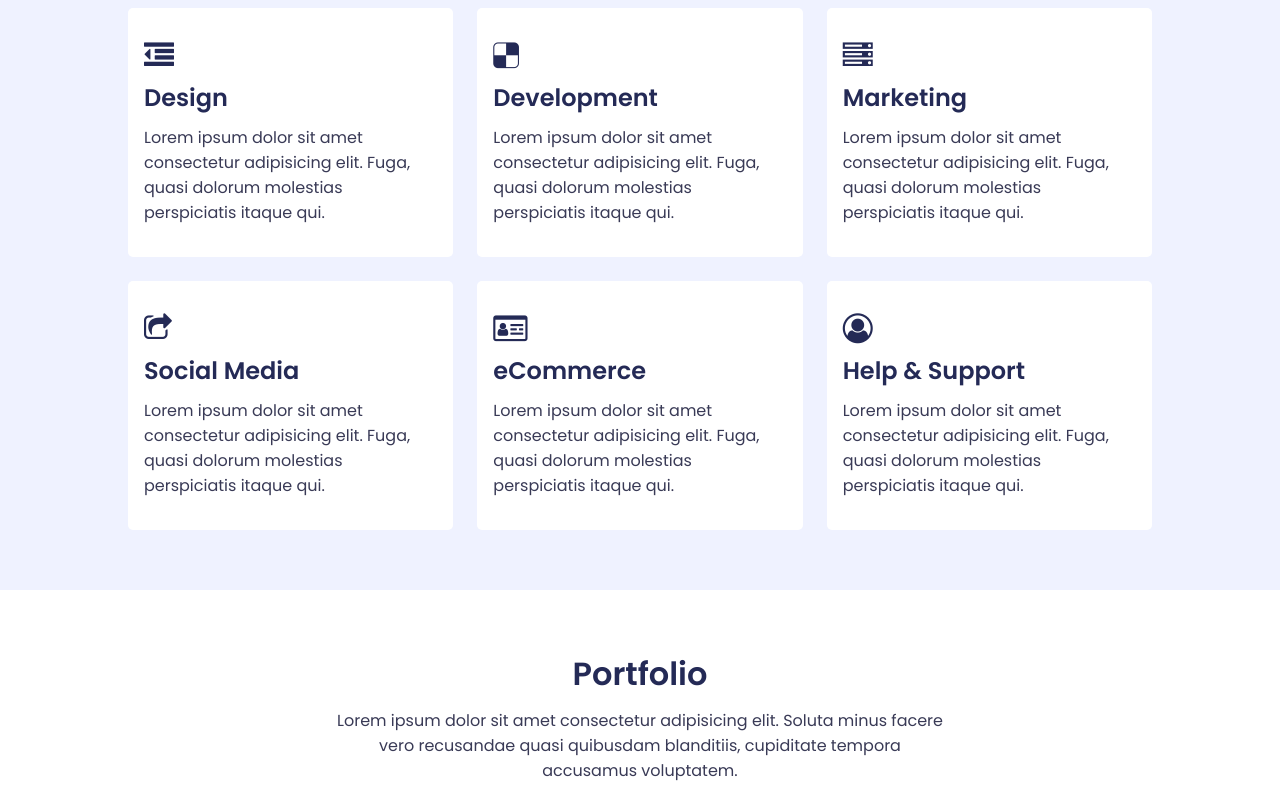
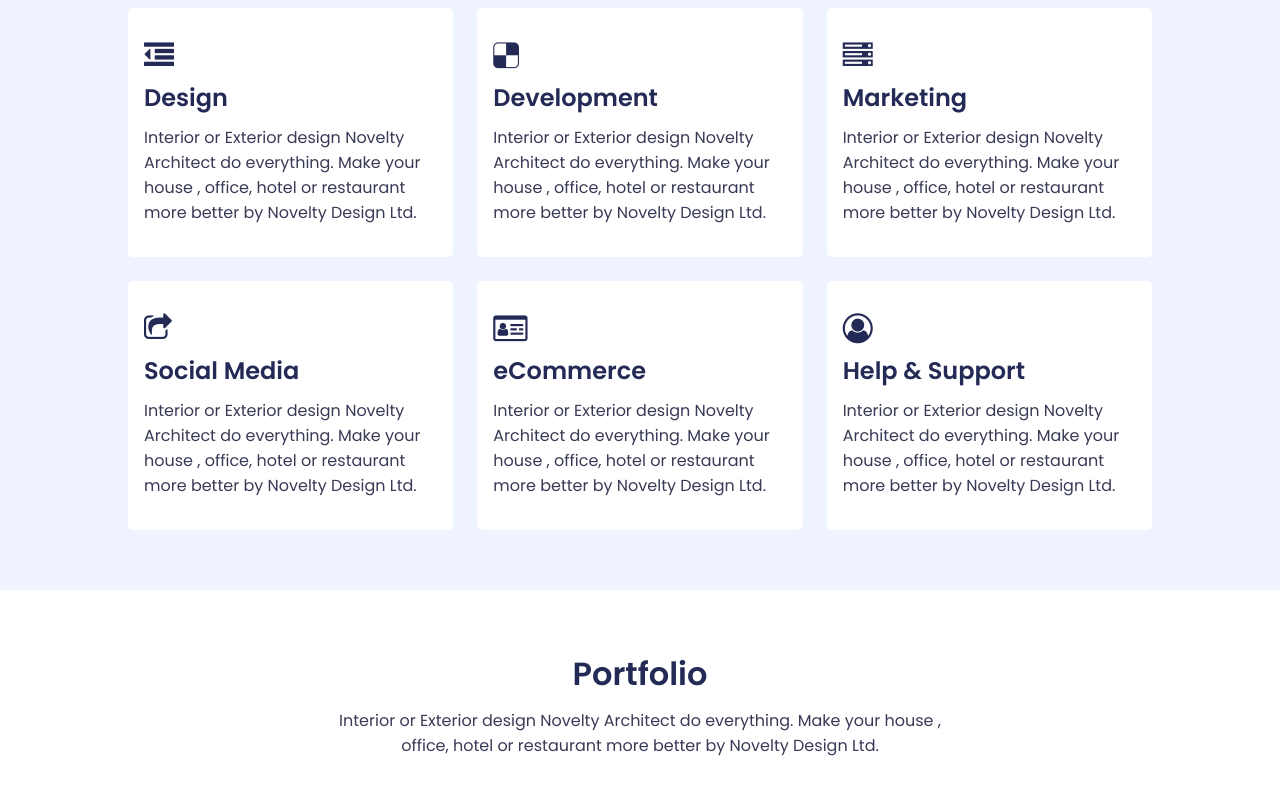
Before and after one commit to zakiaaktar/novelty-design, a plain HTML site: page index.html in a window 1280 px wide. Shown: the part 1020-1820 px from the top of the page. Drawn offline with nearby package versions, Linux system fonts and the light colour scheme.

Commit message:
portfolio section add

```diff
--- a/index.html
+++ b/index.html
@@ -43,7 +43,7 @@
                 <h3>Design Your Dream!!!!!</h3>
                 <h1>Create Amazing <br> Interior & Exterior Design</h1>
                 <p>Interior or Exterior design Novelty Architect do everything. Make your house , office, hotel or restaurant more better by Novelty Design Ltd.</p>
-                <button class="ctn">Learn More</button>
+                <button class="ctn">Learn More.....</button>
             </div>
 
         </div>
@@ -54,51 +54,38 @@
         <div class="container">
             <div data-aos="fade-down" class="title">
                 <h1>How Can We Help You</h1>
-                <p>Interior or Exterior design Novelty Architect do everything. Make your house , office, hotel or
-                    restaurant more better by Novelty Design Ltd.</p>
+                <p>Interior or Exterior design Novelty Architect do everything. Make your house , office, hotel or restaurant more better by Novelty Design Ltd.</p>
             </div>
             <div class="services-wrapper grid">
                 <div data-aos="fade-right" class="service">
                     <i class="fa fa-outdent" aria-hidden="true"></i>
                     <h1>Design</h1>
-                    <p>Lorem ipsum dolor sit amet consectetur adipisicing elit. Fuga, quasi dolorum molestias
-                        perspiciatis
-                        itaque qui.</p>
+                    <p>Interior or Exterior design Novelty Architect do everything. Make your house , office, hotel or restaurant more better by Novelty Design Ltd.</p>
                 </div>
                 <div data-aos="fade-down" class="service">
                     <i class="fa fa-delicious" aria-hidden="true"></i>
                     <h1>Development</h1>
-                    <p>Lorem ipsum dolor sit amet consectetur adipisicing elit. Fuga, quasi dolorum molestias
-                        perspiciatis
-                        itaque qui.</p>
+                    <p>Interior or Exterior design Novelty Architect do everything. Make your house , office, hotel or restaurant more better by Novelty Design Ltd.</p>
                 </div>
                 <div data-aos="fade-left" class="service">
                     <i class="fa fa-server" aria-hidden="true"></i>
                     <h1>Marketing</h1>
-                    <p>Lorem ipsum dolor sit amet consectetur adipisicing elit. Fuga, quasi dolorum molestias
-                        perspiciatis
-                        itaque qui.</p>
+                    <p>Interior or Exterior design Novelty Architect do everything. Make your house , office, hotel or restaurant more better by Novelty Design Ltd.</p>
                 </div>
                 <div data-aos="fade-right" class="service">
                     <i class="fa fa-share-square-o" aria-hidden="true"></i>
                     <h1>Social Media</h1>
-                    <p>Lorem ipsum dolor sit amet consectetur adipisicing elit. Fuga, quasi dolorum molestias
-                        perspiciatis
-                        itaque qui.</p>
+                    <p>Interior or Exterior design Novelty Architect do everything. Make your house , office, hotel or restaurant more better by Novelty Design Ltd.</p>
                 </div>
                 <div data-aos="fade-down" class="service">
                     <i class="fa fa-id-card-o" aria-hidden="true"></i>
                     <h1>eCommerce</h1>
-                    <p>Lorem ipsum dolor sit amet consectetur adipisicing elit. Fuga, quasi dolorum molestias
-                        perspiciatis
-                        itaque qui.</p>
+                    <p>Interior or Exterior design Novelty Architect do everything. Make your house , office, hotel or restaurant more better by Novelty Design Ltd.</p>
                 </div>
                 <div data-aos="fade-left" class="service">
                     <i class="fa fa-user-circle-o" aria-hidden="true"></i>
                     <h1>Help & Support</h1>
-                    <p>Lorem ipsum dolor sit amet consectetur adipisicing elit. Fuga, quasi dolorum molestias
-                        perspiciatis
-                        itaque qui.</p>
+                    <p>Interior or Exterior design Novelty Architect do everything. Make your house , office, hotel or restaurant more better by Novelty Design Ltd.</p>
                 </div>
             </div>
         </div>
@@ -109,8 +96,7 @@
         <div class="container">
             <div data-aos="fade-down" class="title">
                 <h1>Portfolio</h1>
-                <p>Lorem ipsum dolor sit amet consectetur adipisicing elit. Soluta minus facere vero recusandae quasi
-                    quibusdam blanditiis, cupiditate tempora accusamus voluptatem.</p>
+                <p>Interior or Exterior design Novelty Architect do everything. Make your house , office, hotel or restaurant more better by Novelty Design Ltd.</p>
             </div>
             <div class="portfolio-wrapper grid">
                 <img data-aos="zoom-in" src="./img/img1.jpg" alt="">
@@ -119,7 +105,7 @@
                 <img data-aos="zoom-in" src="./img/img4.jpg" alt="">
             </div>
             <div data-aos="zoom-in" class="button-wrapper">
-                <button class="ctn">Explore More</button>
+                <button class="ctn">Explore More.....</button>
             </div>
         </div>
     </section>
@@ -128,8 +114,7 @@
         <div class="container">
             <div data-aos="fade-down" class="title">
                 <h1>Our Customers</h1>
-                <p>Lorem ipsum dolor sit amet consectetur adipisicing elit. Nulla modi aperiam at quo voluptate debitis
-                    fugit cumque eaque exercitationem accusamus.</p>
+                <p>Interior or Exterior design Novelty Architect do everything. Make your house , office, hotel or restaurant more better by Novelty Design Ltd.</p>
             </div>
             <div class="customers-wrapper grid">
                 <img data-aos="zoom-in" src="./img/customer1.png" alt="">
@@ -145,9 +130,7 @@
         <div class="container">
             <div data-aos="fade-up" class="title">
                 <h1>"Amazing Desing & Quality Work"</h1>
-                <p>Lorem ipsum dolor sit, amet consectetur adipisicing elit. Aperiam pariatur laborum eius aliquid
-                    iusto, culpa nam error quidem cumque animi beatae omnis optio inventore asperiores harum fugiat
-                    necessitatibus, libero enim.</p>
+                <p>Interior or Exterior design Novelty Architect do everything. Make your house , office, hotel or restaurant more better by Novelty Design Ltd.</p>
             </div>
             <div data-aos="fade-down" class="review">
                 <img src="./img/people1.png" alt="">
@@ -162,10 +145,9 @@
         <div data-aos="flip-down" class="ctn-wrapper">
             <div class="text">
                 <h1>Would you like to start a project with us?</h1>
-                <p>Lorem ipsum dolor sit amet consectetur adipisicing elit. Libero non itaque odit commodi ducimus eos
-                    voluptates iure voluptatem earum porro?</p>
+                <p>Interior or Exterior design Novelty Architect do everything. Make your house , office, hotel or restaurant more better by Novelty Design Ltd.</p>
             </div>
-            <button class="ctn">Read More</button>
+            <button class="ctn">Read More.....</button>
         </div>
     </section>
 
@@ -176,7 +158,7 @@
                 <div class="logo">
                     <img src="./img/logo.png" alt="">
                 </div>
-                <p>Lorem ipsum dolor sit amet consectetur adipisicing elit. Ad ipsum vel sunt officiis omnis magnam.</p>
+                <p>Interior or Exterior design Novelty Architect do everything. Make your house , office, hotel or restaurant more better by Novelty Design Ltd.</p>
                 <ul class="social-icons">
                     <li>
                         <div class="fa fa-linkedin-square"></div>
```
